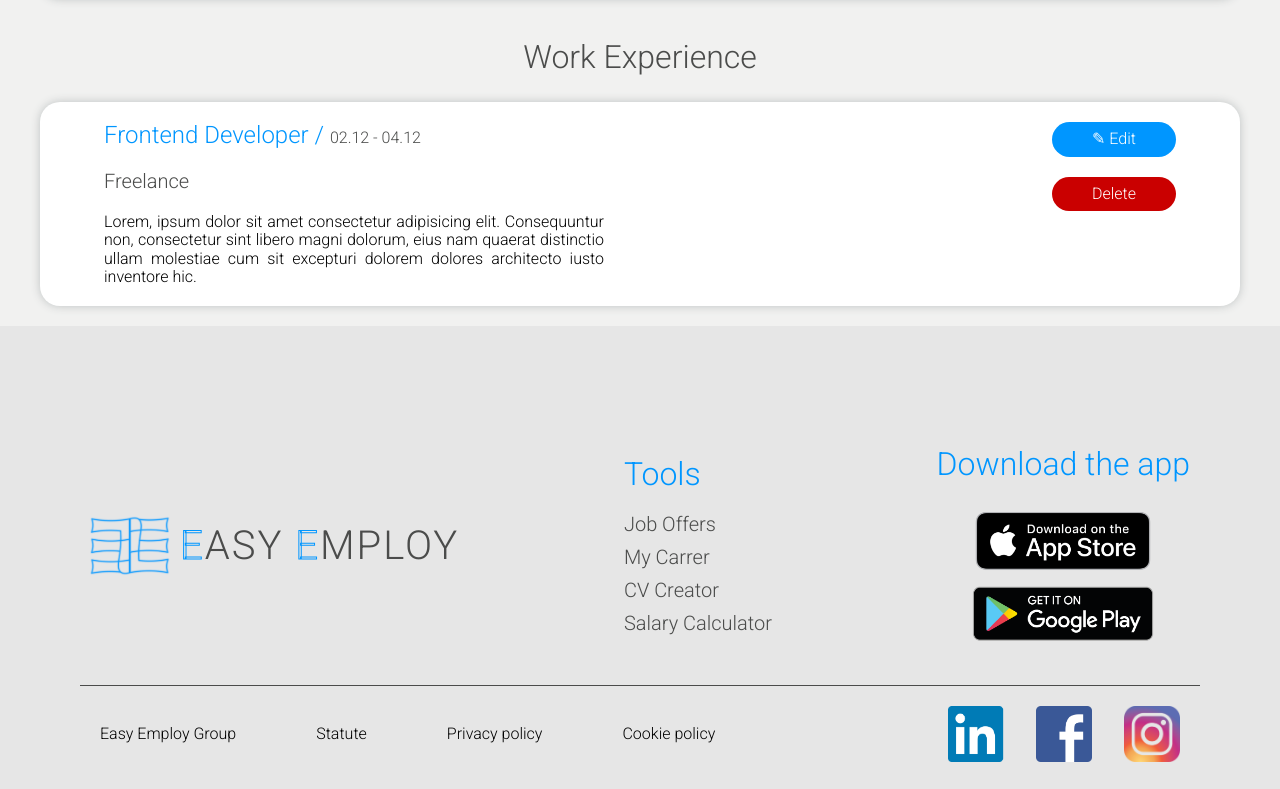
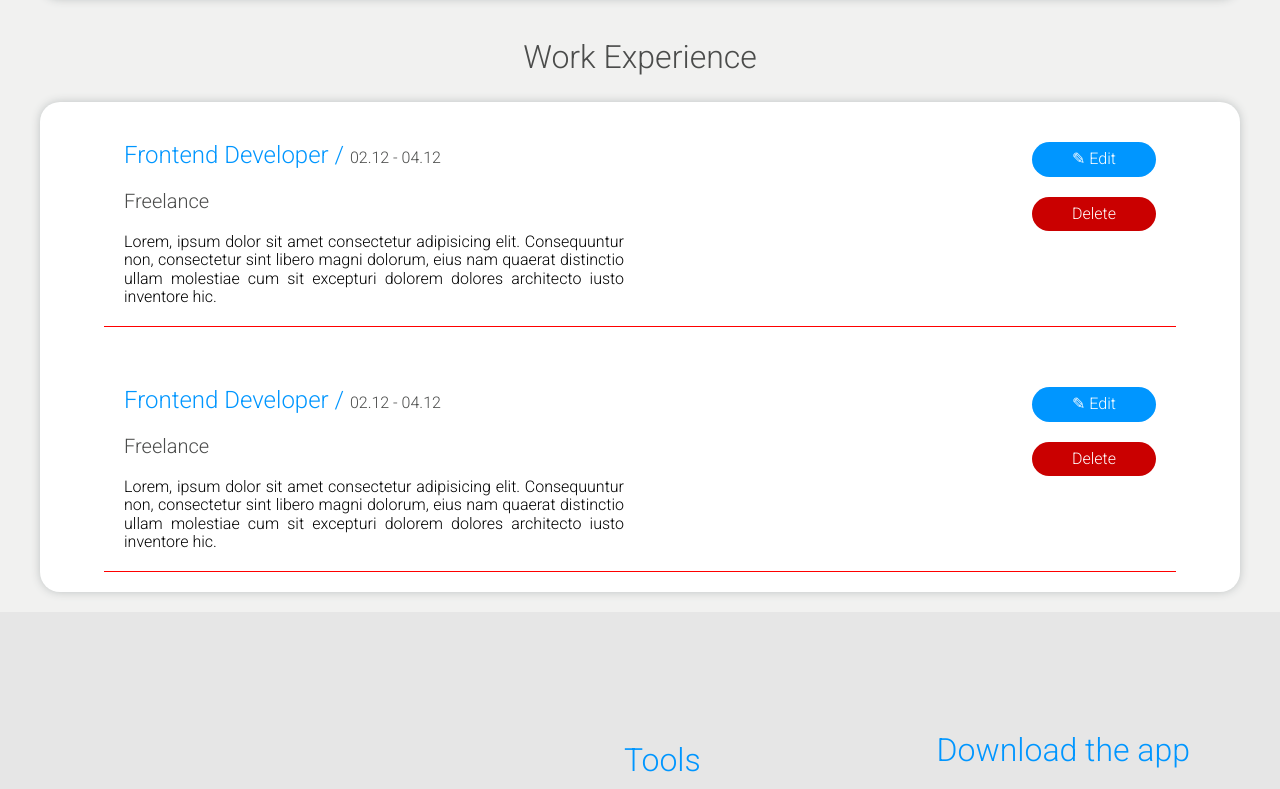
Before and after one commit to mizdebski77/Easy-Employ, a React (Create React App) app: page /Carrer in a window 1280 px wide. Shown: the part 755-1544 px from the top of the page. Built offline with nearby package versions, Linux system fonts and the light colour scheme.

Commit message:
Grid to ExperienceWrapper added

```diff
--- a/src/features/Carrer/carrer.tsx
+++ b/src/features/Carrer/carrer.tsx
@@ -107,7 +107,25 @@ export const Carrer = () => {
 
                 </ExperienceTile>
 
+                <ExperienceTile>
+                    <ContentWrapper>
+                        <ExperienceTitle>Frontend Developer / <ExperienceDate>02.12 - 04.12</ExperienceDate></ExperienceTitle>
+                        <ExperienceCompany>Freelance</ExperienceCompany>
+
+                        <ExpDescription>
+                            Lorem, ipsum dolor sit amet consectetur adipisicing elit. Consequuntur non, consectetur sint libero magni dolorum, eius nam quaerat distinctio ullam molestiae cum sit excepturi dolorem dolores architecto iusto inventore hic.
+                        </ExpDescription>
+                    </ContentWrapper>
+                    <ButtonsWrapper>
+                        <EditButton>✎ Edit</EditButton>
+                        <DeleteButton>Delete</DeleteButton>
+                    </ButtonsWrapper>
+
+                </ExperienceTile>
+
             </ExperienceWrapper>
+
+
 
 
         </Wrapper>
--- a/src/features/Carrer/styledCarrer.ts
+++ b/src/features/Carrer/styledCarrer.ts
@@ -157,12 +157,16 @@ export const ExperienceWrapper = styled.section`
     padding: 20px 64px;
     box-shadow: 0 0 10px ${({ theme }) => theme.color.fourthColor};
     border-radius: 20px;
+    display: grid;
+    gap: 40px;
 `;
 
 export const ExperienceTile = styled.div`
     display: flex;
     gap: 20px;
     justify-content: space-between;
+    padding: 20px;
+    border-bottom: 1px solid red;
 `;
 
 export const ExperienceTitle = styled.span`
```
